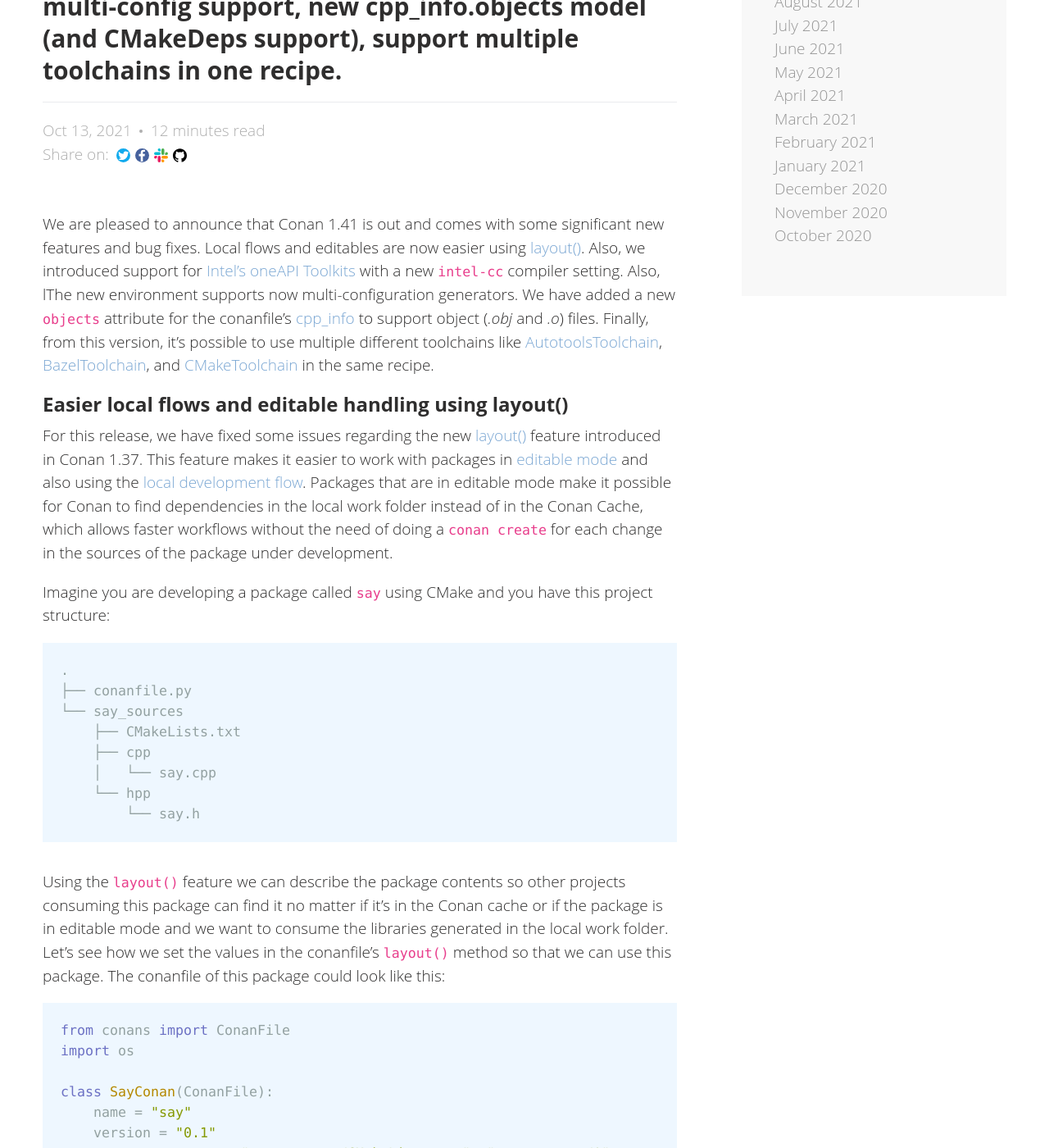
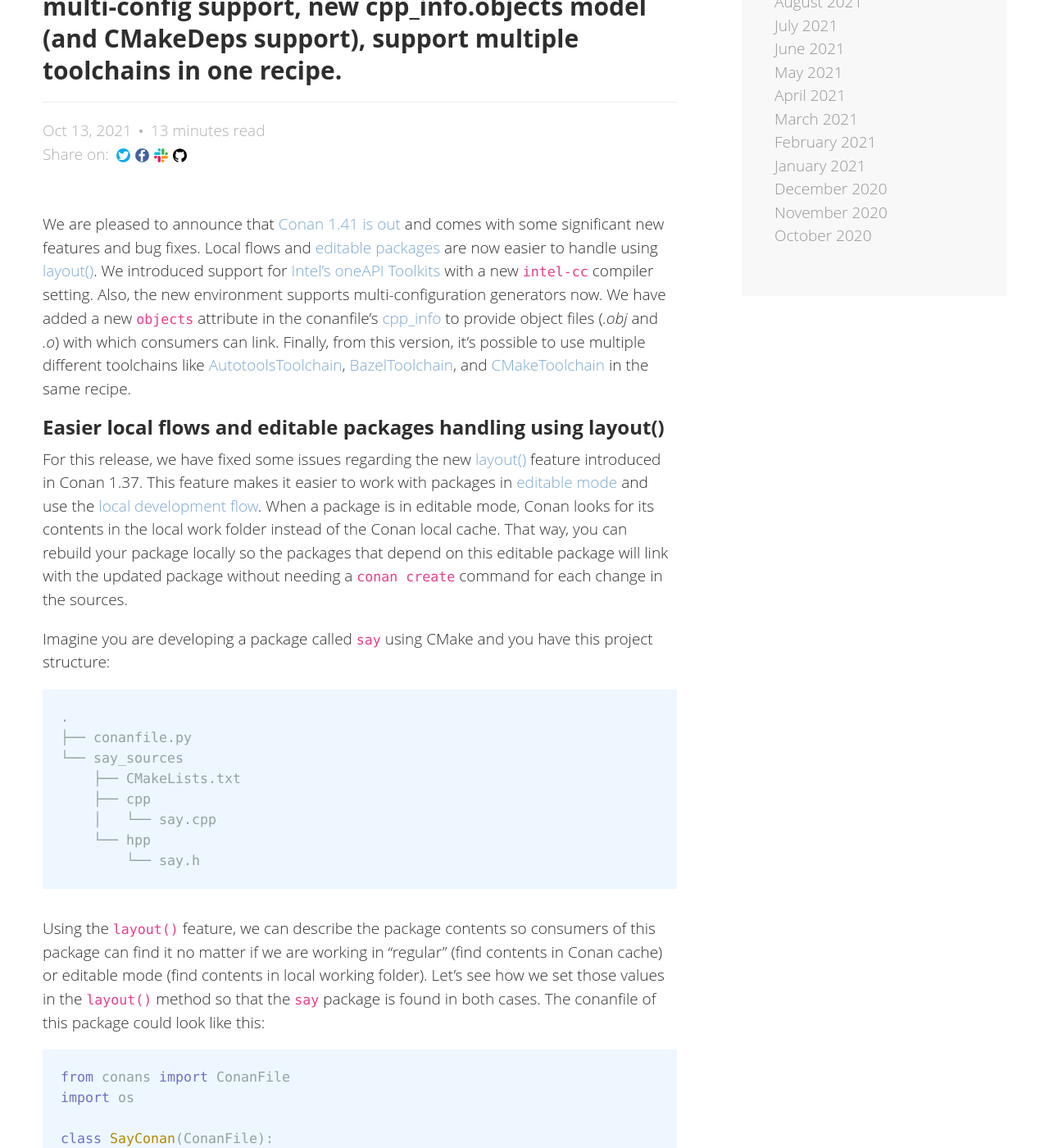
Before and after one commit to conan-io/conan-io.github.io, a Jekyll site: the page built from _posts/2021-10-13-New-conan-release-1-41.markdown, in a window 1280 px wide and 1400 px high, scrolled down 281 px. Shown: the whole window at 82% size. Built offline with Jekyll 4.4.1, drawn with Linux system fonts in a browser that asks for light colours; comment, search, counter and statistics services are not loaded; some of the changed text lies outside the part shown.

Commit message:
draft ready

````diff
--- a/_posts/2021-10-13-New-conan-release-1-41.markdown
+++ b/_posts/2021-10-13-New-conan-release-1-41.markdown
@@ -28,31 +28,34 @@ meta_description: "The new version features includes better support for layout()
  }
 </script>
 
-We are pleased to announce that Conan 1.41 is out and comes with some significant new features and
-bug fixes. Local flows and editables are now easier using
-[layout()](https://docs.conan.io/en/latest/reference/conanfile/tools/layout.html). Also, we
-introduced support for [Intel's oneAPI Toolkits](https://www.oneapi.io/) with a new `intel-cc` compiler
-setting. Also, lThe new environment supports now multi-configuration generators. We have added a new
-`objects` attribute for the conanfile's
-[cpp_info](https://docs.conan.io/en/latest/reference/conanfile/attributes.html#cpp-info) to support
-object (_.obj_ and _.o_) files. Finally, from  this version, it's possible to use multiple different
-toolchains like
+We are pleased to announce that [Conan 1.41 is
+out](https://github.com/conan-io/conan/releases/tag/1.41.0) and comes with some significant new
+features and bug fixes. Local flows and [editable
+packages](https://docs.conan.io/en/latest/developing_packages/editable_packages.html) are now easier
+to handle using [layout()](https://docs.conan.io/en/latest/reference/conanfile/tools/layout.html).
+We introduced support for [Intel's oneAPI Toolkits](https://www.oneapi.io/) with a new
+`intel-cc` compiler setting. Also, the new environment supports multi-configuration generators now.
+We have added a new `objects` attribute in the conanfile's
+[cpp_info](https://docs.conan.io/en/latest/reference/conanfile/attributes.html#cpp-info) to provide
+object files (_.obj_ and _.o_) with which consumers can link. Finally, from  this version, it's
+possible to use multiple different toolchains like
 [AutotoolsToolchain](https://docs.conan.io/en/latest/reference/conanfile/tools/gnu/autotoolstoolchain.html),
 [BazelToolchain](https://docs.conan.io/en/latest/reference/conanfile/tools/google.html#bazeltoolchain),
 and
 [CMakeToolchain](https://docs.conan.io/en/latest/reference/conanfile/tools/cmake/cmaketoolchain.html)
 in the same recipe.
 
-## Easier local flows and editable handling using layout()
+## Easier local flows and editable packages handling using layout()
 
 For this release, we have fixed some issues regarding the new
 [layout()](https://blog.conan.io/2021/06/10/New-conan-release-1-37.html) feature introduced in Conan
 1.37. This feature makes it easier to work with packages in [editable
-mode](https://docs.conan.io/en/latest/developing_packages/editable_packages.html) and also using the
-[local development flow](https://docs.conan.io/en/latest/developing_packages/package_dev_flow.html).
-Packages that are in editable mode make it possible for Conan to find dependencies in the local work
-folder instead of in the Conan Cache, which allows faster workflows without the need of doing a ``conan create``
-for each change in the sources of the package under development.
+mode](https://docs.conan.io/en/latest/developing_packages/editable_packages.html) and use the [local
+development flow](https://docs.conan.io/en/latest/developing_packages/package_dev_flow.html). When a
+package is in editable mode, Conan looks for its contents in the local work folder instead of the
+Conan local cache. That way, you can rebuild your package locally so the packages that depend on this editable
+package will link with the updated package without needing a ``conan create`` command for each change
+in the sources.
 
 Imagine you are developing a package called `say` using CMake and you have this project structure:
 
@@ -67,11 +70,10 @@ Imagine you are developing a package called `say` using CMake and you have this
         └── say.h
 ```
 
-Using the `layout()` feature we can describe the package contents so other projects consuming this
-package can find it no matter if it's in the Conan cache or if the package is in editable mode and we
-want to consume the libraries generated in the local work folder. Let's see how we set the values in
-the conanfile's `layout()` method so that we can use this package. The conanfile of this package
-could look like this:
+Using the `layout()` feature, we can describe the package contents so consumers of this package can
+find it no matter if we are working in “regular” (find contents in Conan cache) or editable mode
+(find contents in local working folder). Let's see how we set those values in the `layout()` method
+so that the `say` package is found in both cases. The conanfile of this package could look like this:
 
 ```python
 from conans import ConanFile
@@ -94,43 +96,54 @@ class SayConan(ConanFile):
 
         # self.cpp.source and self.cpp.build are used for editable mode
         # this information is relative to the source and build folders
-        self.cpp.source.includedirs = ["hpp"]
-        self.cpp.build.libdirs = ["."]
-        self.cpp.build.bindirs = ["."]
+        self.cpp.source.includedirs = ["hpp"] # maps to ./say_sources/hpp
+        self.cpp.build.libdirs = ["."]        # maps to ./cmake-build-<build_type>
+        self.cpp.build.bindirs = ["."]        # maps to ./cmake-build-<build_type>
 
     def build(self):
         ...
 ```
 
-As we have our sources in the *say_sources* folder the `self.folders.source` is set to
-`"./say_sources"`. Also, as we are using CMake for building we want to set the build folder to
-`cmake-build-release` or `cmake-build-debug` depending on the `build_type`. The
-`self.folders.generators` folder is where all Conan generated files will be stored so they don't
-pollute the other folders.
+We can set several attributes in the [layout()](https://docs.conan.io/en/latest/reference/conanfile/methods.html#layout) method, for example, those related to where the sources are and where we want to build the package:
+  - As we have our sources in the *say_sources* folder, `self.folders.source` is set to
+  `"./say_sources"`.
+  - We are using CMake for building, so we want to set the build folder to
+  `cmake-build-release` or `cmake-build-debug` depending on the `build_type`.
+  - The `self.folders.generators` folder is where all files generated by Conan will be stored so they don't
+  pollute the other folders.
 
-Declaring `self.cpp.package.libs` inside the layout() method is equivalent to the classic
-`self.cpp_info.libs` declaration in the `package_info()` method. Also, as you may know `self.cpp.package.includedirs` is set to
-`["include"]` by default, there's no need in declaring it but we are leaving it for completion.
-Setting that includedirs to `["include"]` means that consumers will try to find the `say.h` file in a
-folder in the  cache that corresponds to
-`/location/of/cache/data/say/0.1/_/_/package/<package_id>/include` when the package is not in editable mode
-but we don't have that structure in our local folder so we need a way to tell the `say` package consumers where to find the include
-file when it's in editable mode. The way of setting that information are the `self.cpp.source` and
-`self.cpp.build` attributes (that are [cpp_info objects](https://docs.conan.io/en/latest/reference/conanfile/attributes.html#cpp-info)):
+Also, we can set the information about the package that the consumers need to use it setting
+the conanfile's
+[cpp.package](https://docs.conan.io/en/latest/developing_packages/package_layout.html#self-cpp)
+attributes values:
+  - Declaring `self.cpp.package.libs` inside the `layout()` method is equivalent to the "classic"
+    `self.cpp_info.libs` declaration in the `package_info()` method.
+  - Also, as you may know, `self.cpp.package.includedirs` is set to `["include"]` [by
+    default](https://docs.conan.io/en/latest/reference/conanfile/attributes.html?highlight=includedirs#cpp-info),
+    so there's no need in declaring it but we are leaving it here for completion.
 
-- `self.cpp.source`: to set folders where the source files are (like include files) **relative to the `self.folders.source`**.
-  That means that you don't have to set this to `say_sources/hpp`. The
-  `self.folders.source` information will be automatically prepended to that path for consumers.
-- `self.cpp.build`:  to set folders where the built files are (like libraries or binary files) **relative to the `self.folders.build`**.
-  As before, you don't have to prepend the build folder
-  (`cmake-build-release` or `cmake-build-debug`).
+So far, setting the `self.cpp.package.includedirs` to `["include"]` means that consumers will try to
+find the `say.h` file when the package is not in editable mode in a folder in the cache that
+corresponds to something similar to this:
 
-The information set in `self.cpp.source` and `self.cpp.build` will be merged with the information set
+```
+/location/of/cache/data/say/0.1/_/_/package/<package_id>/include
+```
+
+As you can see, we don't have that structure in our local folder so we need a way to tell the `say` package consumers where to find the include file there when it's in editable mode. We can set that information using the conanfile's `cpp.source` and
+`cpp.build` attributes (that are [cpp_info objects](https://docs.conan.io/en/latest/reference/conanfile/attributes.html#cpp-info)):
+
+  - `self.cpp.source`: to set folders where the source files are (like include files) **relative to the `self.folders.source`**.
+  In this example we are setting `self.cpp.source.includedirs = ["hpp"]`. The `self.folders.source` information will be automatically prepended to that path for consumers so Conan will try to get the include files from the `./say_sources/hpp` folder.
+  - `self.cpp.build`:  to set folders where the built files are (like libraries or binary files) **relative to the `self.folders.build`**.
+  As before, you don't have to prepend the build folder (`cmake-build-release` or `cmake-build-debug`) and if we set the `self.cpp.build.libdirs` and `self.cpp.build.bindirs` to `["."]`, Conan will try to find libraries and binaries in the `./cmake-build-<build_type>` folder.
+
+Note that the information set in `self.cpp.source` and `self.cpp.build` will be merged with the information set
 in `self.cpp.package` so that  we don't have to declare again something like `self.cpp.build.libs = ["say"]`
 that is the same for the consumers independently of if the package is in editable mode or not.
 
-With those declared, we could put the package in editable mode, build it and other package that
-requires `say` would consume it in a completely transparent way.
+With those declared, we could put the package in editable mode, build it and other packages that
+require `say` would consume it in a completely transparent way.
 
 Please, for a complete example on how to use editable packages and layout, check the [Conan
 Examples](https://github.com/conan-io/examples/tree/master/features/editable/cmake) repository.
@@ -141,20 +154,19 @@ Starting in this version you cant set the compiler setting to the `intel-cc` val
 compilers from the Intel oneAPI toolkits. This setting has a mode sub-setting to define the actual
 compiler you want to use from the [Base or HPC
 Toolkits](https://software.intel.com/content/www/us/en/develop/tools/oneapi/all-toolkits.html#gs.d9m4rs).
-It can take the following values:
+It can take the [following values](https://docs.conan.io/en/latest/howtos/intel_compiler.html#intel-cc):
 
 - `icx`: Intel oneAPI C++ Compiler (icx/icpx)
 - `dpcpp`: Intel oneAPI DPC++ Compiler (dpcpp)
 - `classic`: Intel C++ Compiler Classic (icc/icpc for Linux/macOS and icl for Windows)
 
-Check [the documentation](https://docs.conan.io/en/latest/howtos/intel_compiler.html#intel-cc) for
-more information about those values and a complete explanation on how to use these tools with Conan.
-Also, `IntelCC` has been added as generator for Conan. Please check more about this feature in the
-[Conan documentation](https://docs.conan.io/en/latest/reference/conanfile/tools/intel.html).
+Also, [IntelCC](https://docs.conan.io/en/latest/reference/conanfile/tools/intel.html#intelcc) has
+been added as a generator for Conan. Please check more about this feature in the [Conan
+documentation](https://docs.conan.io/en/latest/reference/conanfile/tools/intel.html).
 
 ## Multi-config support for environment generators
 
-Since [Conan 1.35](https://docs.conan.io/en/latest/reference/conanfile/tools/env.html) [new
+Since [Conan 1.35](https://docs.conan.io/en/latest/reference/conanfile/tools/env.html), [new
 tools](https://docs.conan.io/en/latest/reference/conanfile/tools/env.html) are available for managing
 the environment. Now, the generated files for
 [VirtualRunEnv](https://docs.conan.io/en/latest/reference/conanfile/tools/env/virtualbuildenv.html)
@@ -220,7 +232,7 @@ class Pkg(ConanFile):
     ...
 ```
 
-Then, when this package is consumed by other using the `CMakeDeps` generator, the path of that object
+Then, when this package is consumed by other packages using the `CMakeDeps` generator, the path of that object
 will added to the target so that the consumer can link against that _myobject.obj_ file.
 
 
````
Also changed, not shown: other parts of _posts/2021-10-13-New-conan-release-1-41.markdown (+10 -10 lines).
